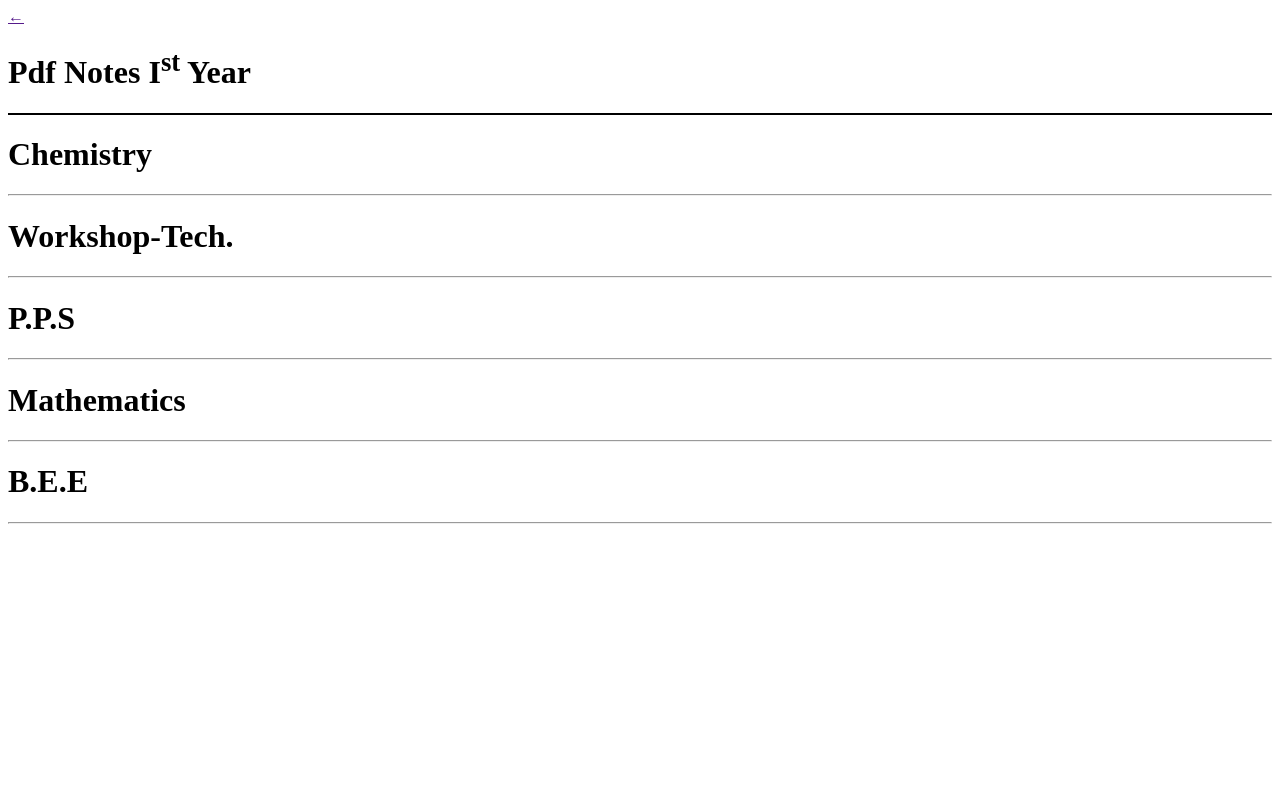
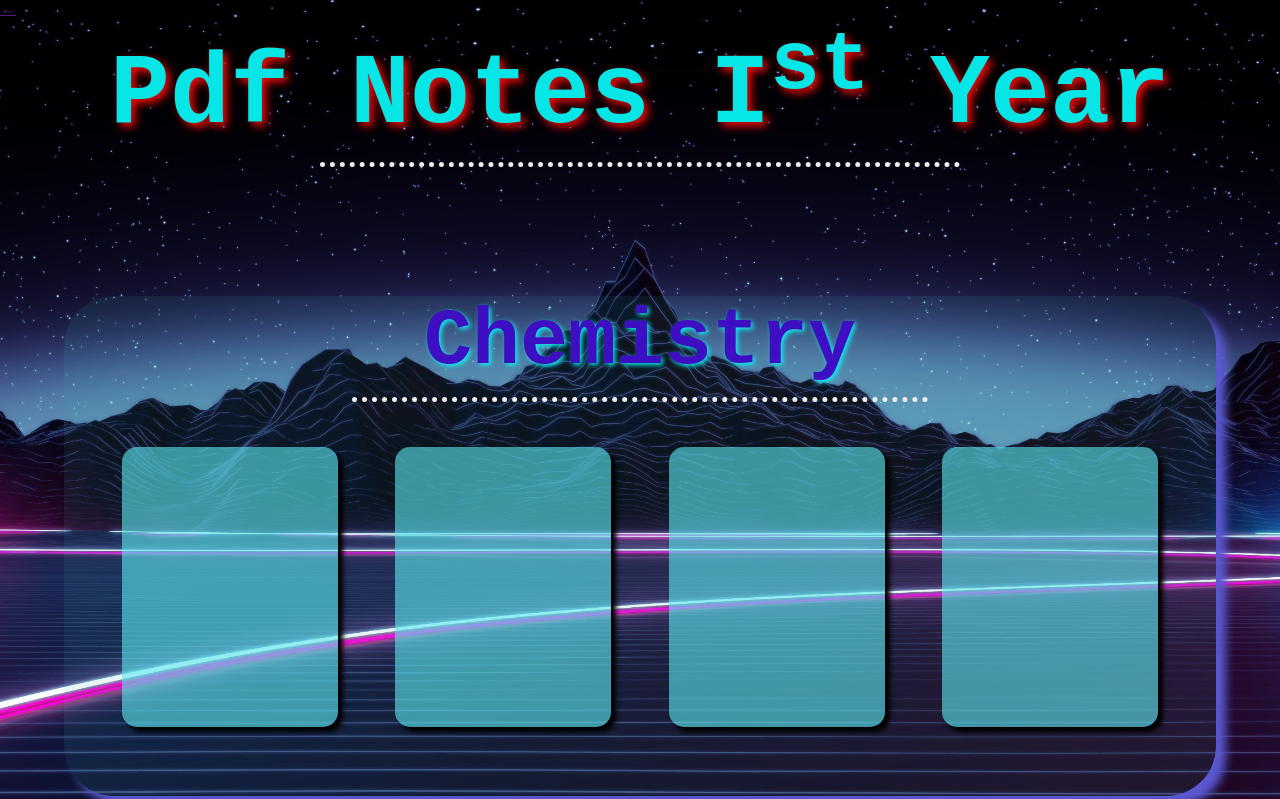
Before and after one commit to Lakshay116/pdf_page, a plain HTML site: page index.html in a window 1280 px wide. Shown: the top 799 px of the page. Drawn offline with Linux system fonts and the light colour scheme.

Commit message:
Update index.html

```diff
--- a/index.html
+++ b/index.html
@@ -4,7 +4,7 @@
 <head>
     <meta charset="UTF-8">
     <title>Notes</title>
-    <link rel="stylesheet" href="notes1.css">
+    <link rel="stylesheet" href="notes.css">
 </head>
 
 <body>
```
